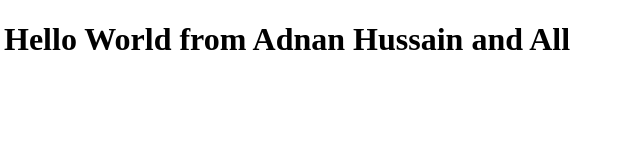
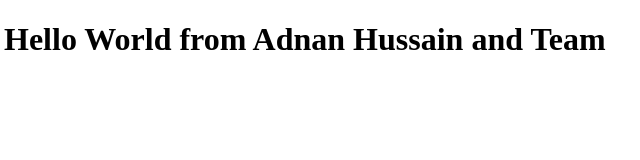
Before and after one commit to AdnanHussainArain/bootcamp2020, a plain HTML site: page index.html in a window 1280 px wide. Shown: the full height of the page, 4-644 px from the left. Drawn offline with Linux system fonts and the light colour scheme.

Commit message:
Change in Index.html

```diff
--- a/index.html
+++ b/index.html
@@ -6,7 +6,7 @@
     <title>Bootcamp 2020</title>
 </head>
 
-<h1>Hello World from Adnan Hussain and All</h1>
+<h1>Hello World from Adnan Hussain and Team</h1>
 <body>
 
 </body>
```
